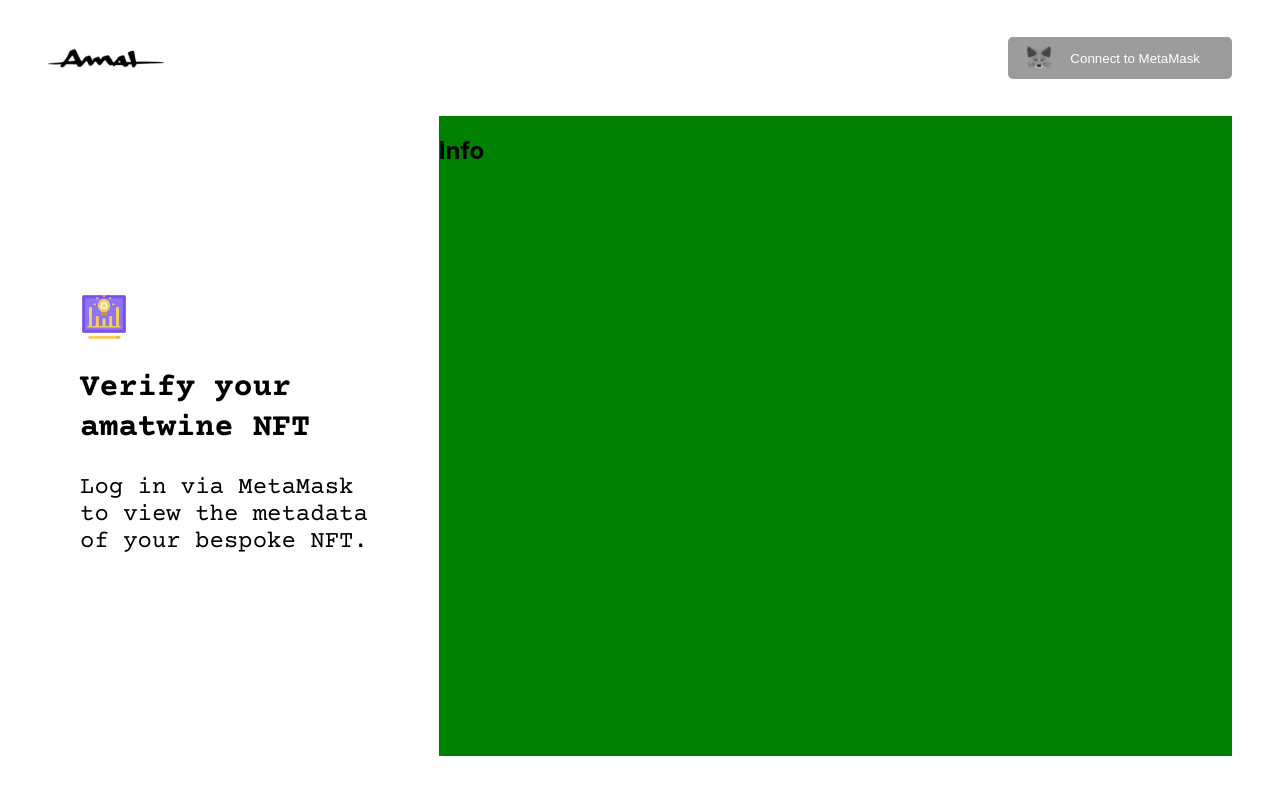
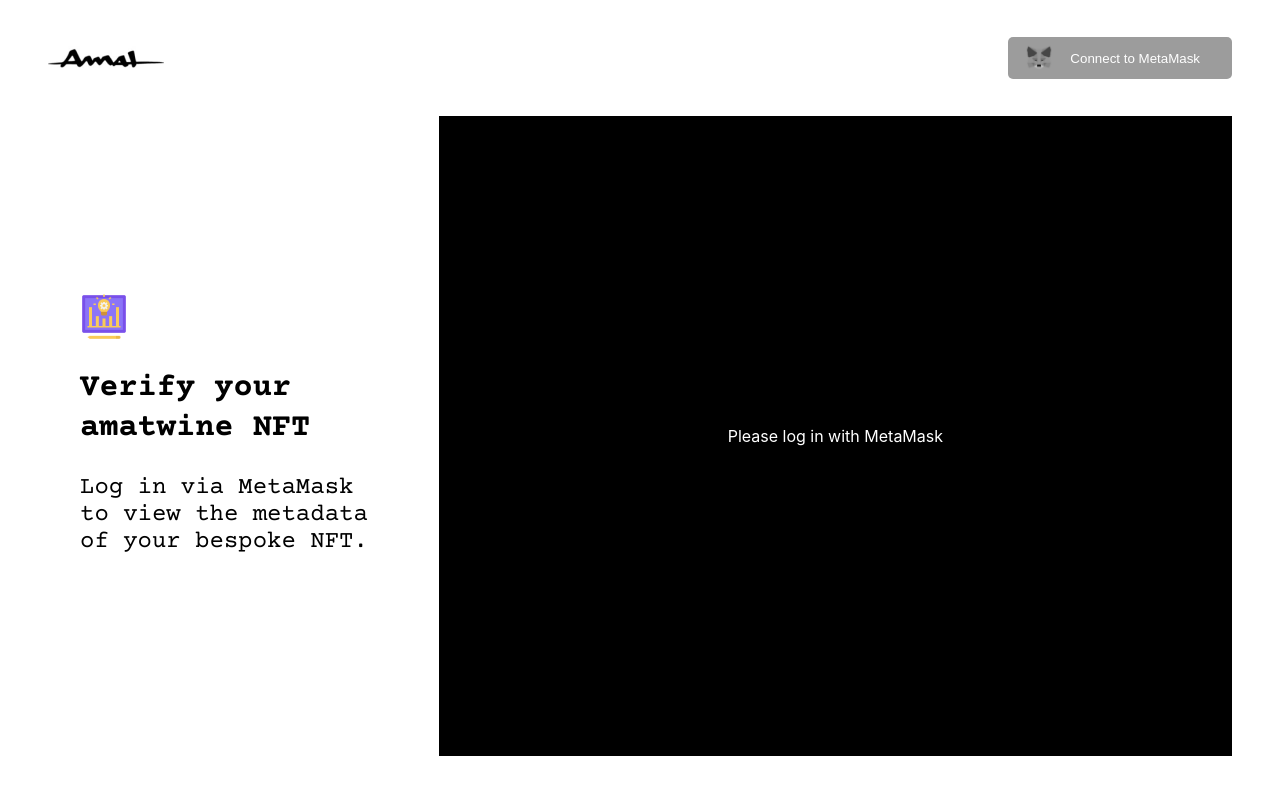
Before and after one commit to lucas-goldner/metro-validity-validifier, a Next.js app: page / in a window 1280 px wide. Shown: the top 794 px of the page. Built offline with nearby package versions, Linux system fonts and the light colour scheme.

Commit message:
feat: Start infobox

```diff
--- a/components/InfoArea.js
+++ b/components/InfoArea.js
@@ -4,7 +4,7 @@ import styles from "../styles/InfoArea.module.css";
 const InfoArea = () => {
   return (
     <section id={styles.infocontainer}>
-      <h1>Info</h1>
+      <p className={"white desc"}>Please log in with MetaMask</p>
     </section>
   );
 };
--- a/styles/ConnectWallet.module.css
+++ b/styles/ConnectWallet.module.css
@@ -1,6 +1,6 @@
 #metamask {
   border: 0;
-  padding: 0rem 1rem 0rem 1rem;
+  padding: 0rem 0.5rem 0rem 0.5rem;
   display: flex;
   flex-direction: row;
   align-items: center;
--- a/styles/Home.module.css
+++ b/styles/Home.module.css
@@ -5,7 +5,6 @@
 #maincontainer {
   display: flex;
   flex-direction: column;
-
   height: 100vw;
 }
 
@@ -13,7 +12,6 @@
   #maincontainer {
     display: flex;
     flex-direction: row;
-
     height: 50vw;
   }
 }
--- a/styles/InfoArea.module.css
+++ b/styles/InfoArea.module.css
@@ -1,14 +1,17 @@
 #infocontainer {
   display: flex;
   flex-direction: column;
-  background-color: green;
+  padding: 1rem 2rem;
+  background-color: black;
+  align-items: center;
+  justify-content: center;
 }
 
 @media screen and (min-width: 1024px) {
   #infocontainer {
     display: flex;
     flex-direction: row;
-    background-color: green;
+    background-color: black;
     min-width: 67%;
   }
 }
--- a/styles/globals.css
+++ b/styles/globals.css
@@ -26,6 +26,10 @@ a {
   font-weight: 400;
 }
 
+.white {
+  color: white;
+}
+
 @media screen and (min-width: 1024px) {
   .titleFont {
     font-family: Courier Prime;
```
Also changed, not shown: public/bottle.jpg (added).
